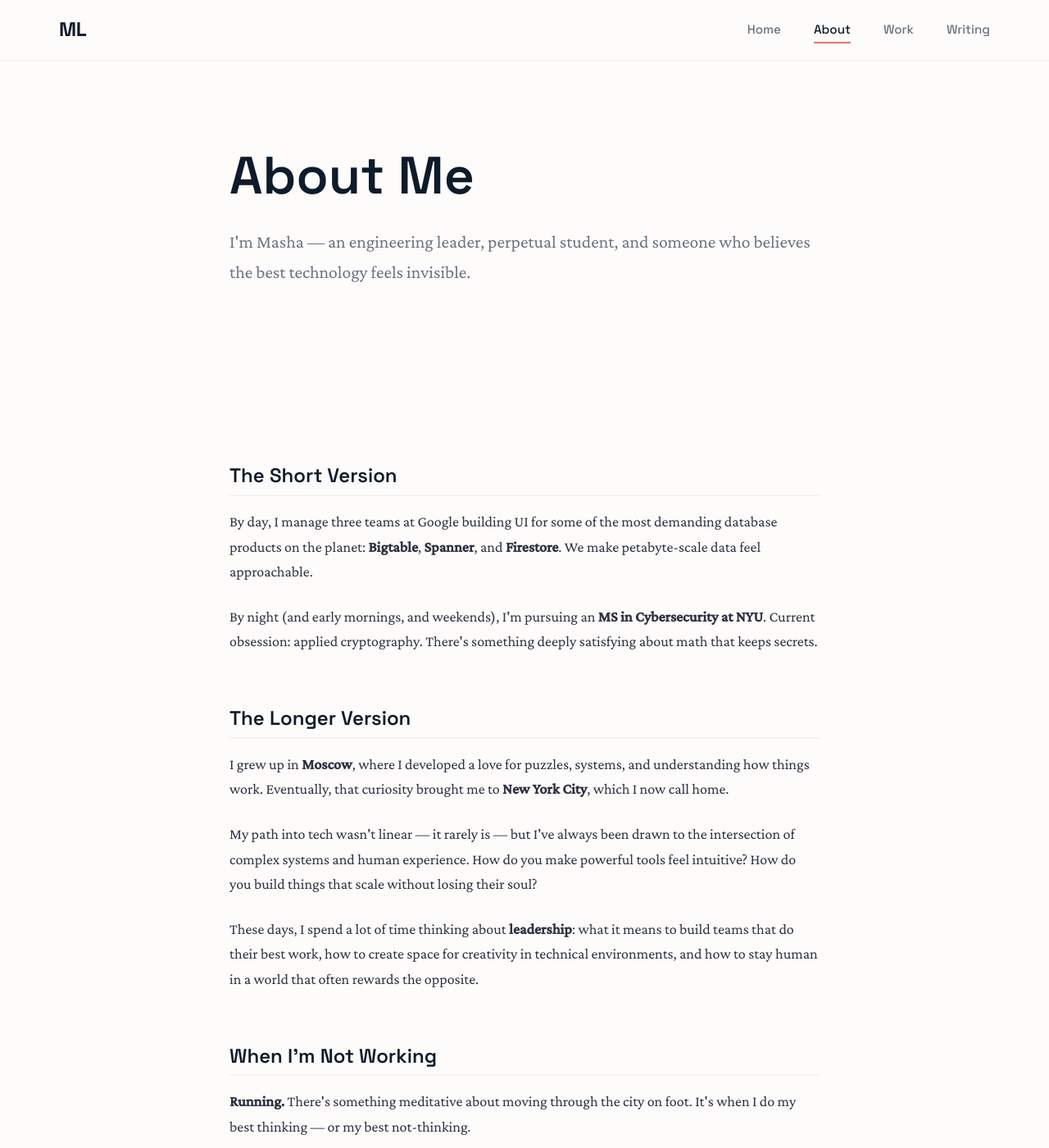
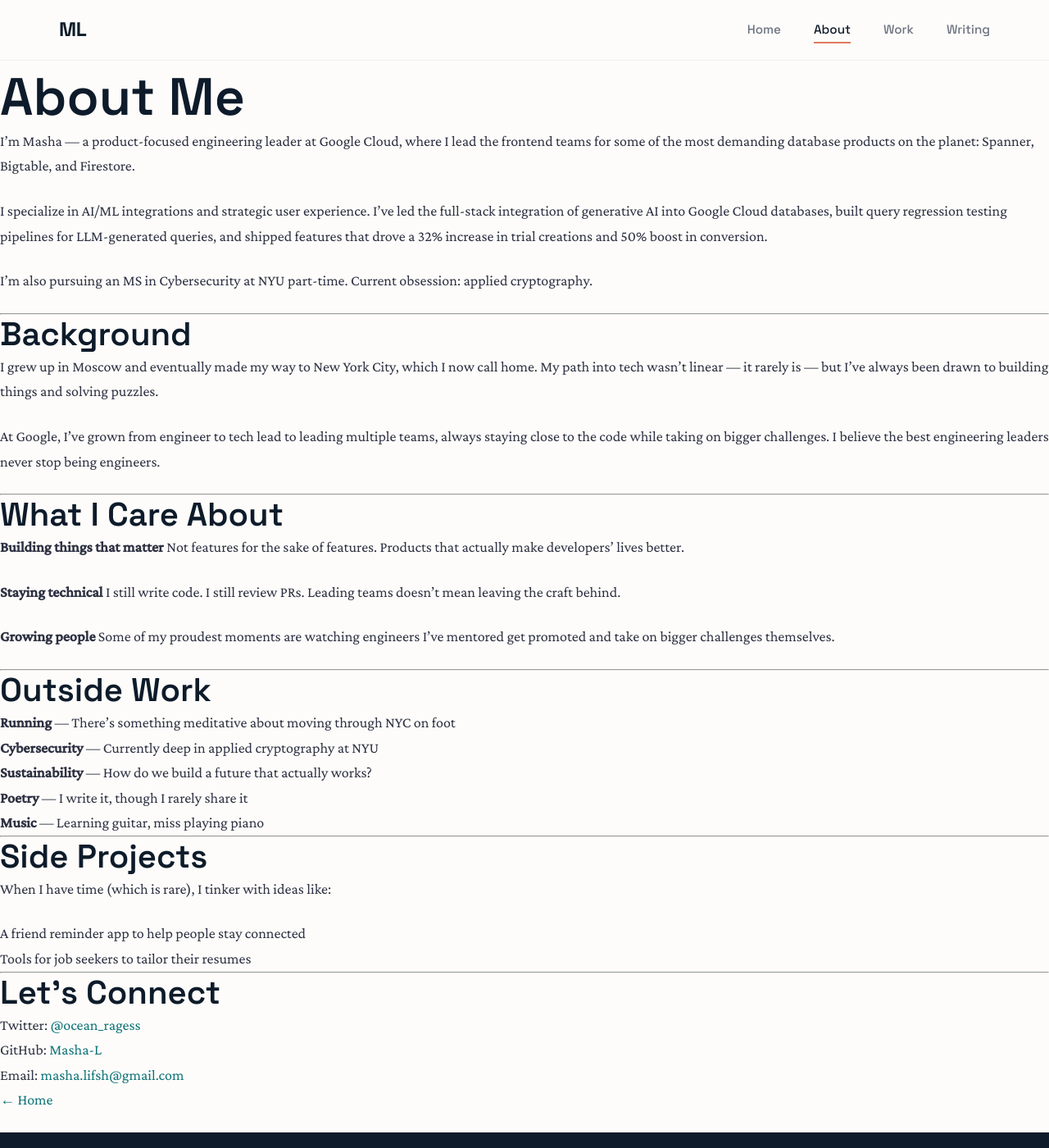
Before and after one commit to Masha-L/masha-l.github.io, a Jekyll site: the page built from about.md, in a window 1280 px wide and 1400 px high. Shown: the whole window at 82% size. Built offline with Jekyll 4.4.1, drawn with Linux system fonts in a browser that asks for light colours; some of the changed text lies outside the part shown.

Commit message:
Update work and about pages with real resume details

```diff
--- a/about.md
+++ b/about.md
@@ -4,55 +4,59 @@ title: About
 permalink: /about/
 ---
 
-<section class="about-intro">
-  <div class="about-content">
-    <h1>About Me</h1>
-    <p class="lead">I'm Masha — an engineering leader, perpetual student, and someone who believes the best technology feels invisible.</p>
-  </div>
-</section>
+# About Me
 
-<section class="section">
-  <div class="about-content">
-    <div class="about-section">
-      <h2>The Short Version</h2>
-      <p>By day, I manage three teams at Google building UI for some of the most demanding database products on the planet: <strong>Bigtable</strong>, <strong>Spanner</strong>, and <strong>Firestore</strong>. We make petabyte-scale data feel approachable.</p>
-      <p>By night (and early mornings, and weekends), I'm pursuing an <strong>MS in Cybersecurity at NYU</strong>. Current obsession: applied cryptography. There's something deeply satisfying about math that keeps secrets.</p>
-    </div>
+I'm Masha — a product-focused engineering leader at Google Cloud, where I lead the frontend teams for some of the most demanding database products on the planet: Spanner, Bigtable, and Firestore.
 
-    <div class="about-section">
-      <h2>The Longer Version</h2>
-      <p>I grew up in <strong>Moscow</strong>, where I developed a love for puzzles, systems, and understanding how things work. Eventually, that curiosity brought me to <strong>New York City</strong>, which I now call home.</p>
-      <p>My path into tech wasn't linear — it rarely is — but I've always been drawn to the intersection of complex systems and human experience. How do you make powerful tools feel intuitive? How do you build things that scale without losing their soul?</p>
-      <p>These days, I spend a lot of time thinking about <strong>leadership</strong>: what it means to build teams that do their best work, how to create space for creativity in technical environments, and how to stay human in a world that often rewards the opposite.</p>
-    </div>
+I specialize in AI/ML integrations and strategic user experience. I've led the full-stack integration of generative AI into Google Cloud databases, built query regression testing pipelines for LLM-generated queries, and shipped features that drove a 32% increase in trial creations and 50% boost in conversion.
 
-    <div class="about-section">
-      <h2>When I'm Not Working</h2>
-      <p><strong>Running.</strong> There's something meditative about moving through the city on foot. It's when I do my best thinking — or my best not-thinking.</p>
-      <p><strong>Writing.</strong> Mostly poetry, though I rarely share it. The act of writing is the point.</p>
-      <p><strong>Learning guitar.</strong> I miss playing piano, but my NYC apartment only has room for so many hobbies.</p>
-      <p><strong>Thinking about sustainability.</strong> How do we build a future that actually works? This question lives rent-free in my head.</p>
-      <p><strong>Building community.</strong> I believe technology should bring people together, and I try to practice that in my own life.</p>
-    </div>
+I'm also pursuing an MS in Cybersecurity at NYU part-time. Current obsession: applied cryptography.
 
-    <div class="about-section">
-      <h2>Side Projects</h2>
-      <p>When I find the time (which is rare), I tinker with ideas like:</p>
-      <ul>
-        <li>A friend reminder app to help people stay connected</li>
-        <li>Tools for job seekers navigating the tech industry</li>
-        <li>Various half-finished experiments in my GitHub</li>
-      </ul>
-    </div>
+---
 
-    <div class="about-section">
-      <h2>Let's Connect</h2>
-      <p>I'm always happy to chat about engineering leadership, security, the joys and frustrations of grad school, or just life in tech.</p>
-      <p>
-        <a href="https://twitter.com/ocean_ragess">Twitter</a> ·
-        <a href="https://github.com/Masha-L">GitHub</a> ·
-        <a href="mailto:masha.lifsh@gmail.com">Email</a>
-      </p>
-    </div>
-  </div>
-</section>
+## Background
+
+I grew up in Moscow and eventually made my way to New York City, which I now call home. My path into tech wasn't linear — it rarely is — but I've always been drawn to building things and solving puzzles.
+
+At Google, I've grown from engineer to tech lead to leading multiple teams, always staying close to the code while taking on bigger challenges. I believe the best engineering leaders never stop being engineers.
+
+---
+
+## What I Care About
+
+**Building things that matter**
+Not features for the sake of features. Products that actually make developers' lives better.
+
+**Staying technical**
+I still write code. I still review PRs. Leading teams doesn't mean leaving the craft behind.
+
+**Growing people**
+Some of my proudest moments are watching engineers I've mentored get promoted and take on bigger challenges themselves.
+
+---
+
+## Outside Work
+
+- **Running** — There's something meditative about moving through NYC on foot
+- **Cybersecurity** — Currently deep in applied cryptography at NYU
+- **Sustainability** — How do we build a future that actually works?
+- **Poetry** — I write it, though I rarely share it
+- **Music** — Learning guitar, miss playing piano
+
+---
+
+## Side Projects
+
+When I have time (which is rare), I tinker with ideas like:
+- A friend reminder app to help people stay connected
+- Tools for job seekers to tailor their resumes
+
+---
+
+## Let's Connect
+
+- Twitter: [@ocean_ragess](https://twitter.com/ocean_ragess)
+- GitHub: [Masha-L](https://github.com/Masha-L)
+- Email: [masha.lifsh@gmail.com](mailto:masha.lifsh@gmail.com)
+
+<p><a href="/">← Home</a></p>
--- a/work.md
+++ b/work.md
@@ -4,66 +4,90 @@ title: Work
 permalink: /work/
 ---
 
-<section class="about-intro">
-  <div class="about-content">
-    <h1>Work</h1>
-    <p class="lead">I lead three UI teams at Google Cloud, building the interfaces for some of the most powerful database systems on the planet.</p>
-  </div>
-</section>
+# Work
 
-<section class="section">
-  <div class="section-container">
-    <div class="work-intro">
-      <p>My teams work on the Google Cloud Console experiences for <strong>Bigtable</strong>, <strong>Spanner</strong>, and <strong>Firestore</strong>. These are databases that power some of the world's largest applications — and our job is to make them feel approachable.</p>
-      <p>It's a fascinating challenge: how do you build interfaces for systems that handle petabytes of data, millions of operations per second, global distribution — and still make them intuitive enough that a developer can get started in minutes?</p>
-    </div>
+<p class="lead">Product-focused, full-stack engineering leader specializing in AI/ML integrations and strategic user experience at Google Cloud.</p>
 
-    <div class="team-grid stagger">
-      <div class="team-card">
-        <h3>Cloud Bigtable</h3>
-        <p class="team-type">NoSQL at Scale</p>
-        <p>Google's massively scalable NoSQL database service. The same technology that powers Search, Maps, and Gmail. Petabytes of data with single-digit millisecond latency.</p>
-      </div>
-      <div class="team-card">
-        <h3>Cloud Spanner</h3>
-        <p class="team-type">Global Relational</p>
-        <p>The world's first horizontally scalable, globally consistent relational database. SQL semantics with NoSQL scale. It shouldn't be possible, and yet.</p>
-      </div>
-      <div class="team-card">
-        <h3>Firestore</h3>
-        <p class="team-type">Serverless Document DB</p>
-        <p>Firebase's flexible, scalable database for mobile and web. Real-time sync, offline support, and the simplicity developers need to move fast.</p>
-      </div>
-    </div>
-  </div>
-</section>
+---
 
-<section class="section section-alt">
-  <div class="about-content">
-    <div class="about-section">
-      <h2>What I Actually Do</h2>
-      <p>The job title says "Engineering Manager," but day-to-day looks more like:</p>
-      <ul>
-        <li><strong>Building teams.</strong> Hiring, developing, and creating an environment where talented people do their best work.</li>
-        <li><strong>Setting direction.</strong> Working with product, design, and leadership to figure out what we should build and why.</li>
-        <li><strong>Removing obstacles.</strong> Whether that's organizational friction, technical debt, or unclear priorities.</li>
-        <li><strong>Staying technical.</strong> I don't write as much code as I used to, but I stay close to the architecture and review enough PRs to keep my opinions informed.</li>
-        <li><strong>Connecting dots.</strong> Three products means three sets of stakeholders, timelines, and challenges. Finding synergies is part of the game.</li>
-      </ul>
-    </div>
+## Current Role
 
-    <div class="about-section">
-      <h2>Things I Believe About Building Products</h2>
-      <p><strong>Complexity is the enemy.</strong> The hardest part of building tools for powerful systems is resisting the urge to expose all that power at once. Good design is about what you leave out.</p>
-      <p><strong>Users are smarter than you think — and busier.</strong> They can handle sophisticated tools, but they don't have time to figure out your clever interface. Meet them where they are.</p>
-      <p><strong>Teams build products, not individuals.</strong> My job is to create the conditions for great work, then get out of the way.</p>
-      <p><strong>The best code is the code you don't write.</strong> Every line is a liability. Solve the problem with the smallest possible surface area.</p>
-    </div>
+### TLM, Front Row Databases
+**Google Cloud** · Sep 2025 – Present
 
-    <div class="about-section">
-      <h2>Before Google</h2>
-      <p>My path here wasn't a straight line. I've worked on everything from early-stage startups to enterprise software. Each stop taught me something about how to build things people actually want to use.</p>
-      <p>The common thread: I've always been drawn to the places where complex systems meet human needs. The gap between what technology can do and what people can easily use — that's where I like to work.</p>
-    </div>
-  </div>
-</section>
+Leading the engineering teams responsible for **Cloud Spanner**, **Bigtable**, and **Firestore** frontend platforms and API integrations. Overseeing product development, team growth, hiring, and cross-functional planning with a 200-person backend organization.
+
+---
+
+## Previous Role
+
+### Tech Lead, Frontend Platform – Spanner
+**Google Cloud** · Nov 2021 – Sep 2025
+
+Led the Spanner frontend platform team through the successful delivery of 10+ major features, including Spanner Editions, Scheduled Backups, and Graph Visualization. Established team processes for sprint planning, backlog grooming, and quarterly roadmapping.
+
+---
+
+## Key Projects
+
+### AI/ML Integration & Innovation
+
+**Duet AI / Gemini for Databases**
+Led the full-stack integration of generative AI into Google Cloud database products. Designed a novel query regression testing pipeline to evaluate accuracy of LLM-generated queries—a framework later adopted by the central NL2SQL team.
+
+**Conversational AI Agent (Project "Debbie")**
+Led end-to-end UI/UX and agent development, including backend integration and API definition.
+
+**Bias Busting Initiative**
+Initiated and led threat modeling sessions with executives to identify and mitigate risks of AI-generated bias in NL2SQL.
+
+---
+
+### Strategic Initiatives
+
+**Project Oasis (Oracle @ Google Cloud)**
+Full-stack engineering lead for UX aspects of a strategic cross-company partnership bringing Oracle Exadata Infrastructure to GCP. In the absence of a dedicated manager, assumed leadership responsibilities for a new team, driving API contracts, project planning, and core development to meet aggressive launch deadlines.
+
+**Spanner Product-Led Growth**
+Spearheaded the full-stack UI strategy for a multi-quarter PLG initiative:
+- **32% YoY increase** in free trial creations
+- **50% increase** in conversion rate in first month
+- Launched revamped "Zero-State" and Free Trial experience with pre-loaded sample datasets
+- Built "one-click" data loading feature (CSV, Avro, mysqldump)
+
+**Spanner Editions Launch**
+Led Front Row engineering through a complex, high-risk 7-month project introducing a tiered pricing model critical for revenue growth. Received Spot Bonus for exceptional leadership and execution speed.
+
+---
+
+### Core Feature Delivery
+
+**Schema Insights & Analysis (Spanalyze)**
+Led full-stack development of an internal tool providing deep schema insights, performance analysis, and optimization recommendations for Spanner databases.
+
+**Spanner Graph Visualization**
+Led end-to-end UI development for a high-visibility feature for Google Cloud Next. Spearheaded complex security, legal, and technical integration of a third-party library (Ogma.js)—instrumental in securing a new strategic customer in APAC.
+
+**Data Protection Features**
+Led UI development for Scheduled Backups and Incremental Backups from implementation to GA launch. Received two Spot Bonuses for strong partnership and leadership.
+
+---
+
+## Leadership & Impact
+
+**Developer Advocacy**
+Partnered with DevRel and product teams to shape external messaging and create technical content for key product launches.
+
+**Mentorship**
+Actively mentored junior engineers on technical growth, project ownership, and promotion readiness. Recognized as an "amazing team lead" for building strong team community.
+
+**Process Innovation**
+- Organized the first-ever Spanner UI Summit to align leadership on UI strategy
+- Co-led creation of comprehensive on-call training program, nearly doubling team confidence in on-call readiness
+
+**Cross-Team Influence**
+Championed reusable components (graph visualization library) adopted by the Dataplex team, saving significant development time.
+
+---
+
+<p><a href="/">← Home</a></p>
```
